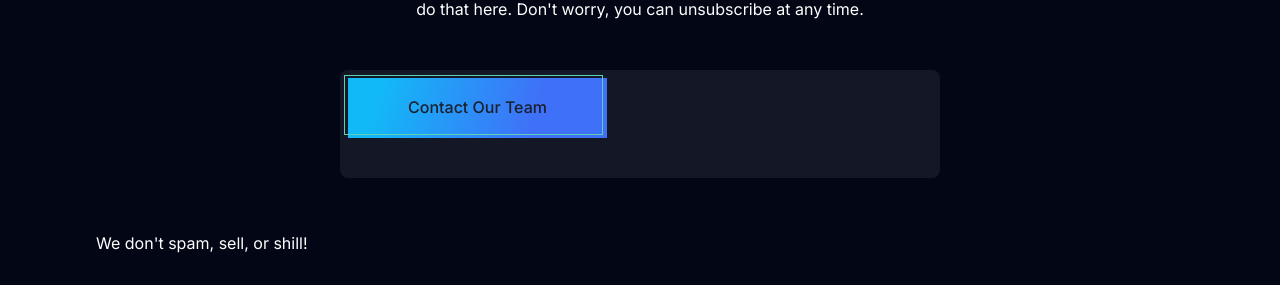
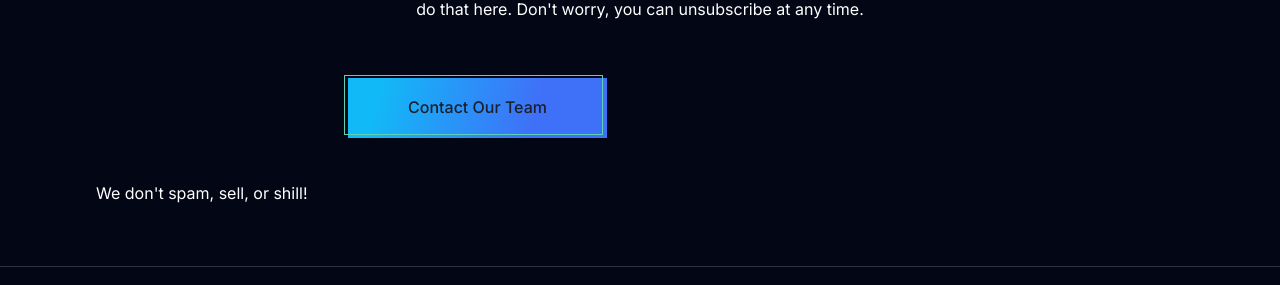
Before and after one commit to arunklu/pyxelchain.com, a Next.js app: page /newsletter in a window 1280 px wide. Shown: the part 515-800 px from the top of the page. Built offline with nearby package versions, Linux system fonts and the light colour scheme; no server answers; a web font is replaced by a local one.

Commit message:
remove gray background for contact us button

```diff
--- a/src/components/newsletter-form.tsx
+++ b/src/components/newsletter-form.tsx
@@ -1,5 +1,5 @@
-import { Flex, FormControl, Input, Text } from '@chakra-ui/react'
-import Link from './link';
+import { Box, FormControl, Input, Text } from '@chakra-ui/react'
+import Link from './link'
 import useDuplicateEmail from '@hooks/use-duplicate-email'
 import { showToast } from '@utils/toast-utils'
 import { useRouter } from 'next/router'
@@ -9,29 +9,23 @@ import Button from './button'
 type NewsletterFormTypes = {
   autoAlign?: boolean
 }
-const NewsletterForm: React.FC<NewsletterFormTypes> = ({ autoAlign }) => {
-
-  return (
+const NewsletterForm: React.FC<NewsletterFormTypes> = ({ autoAlign }) => (
   <>
-      <Flex
+    <Box
       mt={autoAlign ? '48px' : 0}
-        direction={{ base: 'column', lg: 'row' }}
       justifyContent="space-between"
       mx={{ base: 'auto', lg: autoAlign ? 'auto' : 0 }}
       maxW="600px"
-        bg="rgba(255, 255, 255, 0.07)"
       p={2}
       rounded="lg"
     >
-        <Link href="/services" display="flex" flexShrink={0} mb={8}>
+      <Link href="/services" mb={8}>
         <Button>Contact Our Team</Button>
       </Link>
-      </Flex>
-      <Text color="white" mt="53px">
+    </Box>
+    <Text color="white" mt="35px">
       We don't spam, sell, or shill!
     </Text>
   </>
 )
-}
-
 export default NewsletterForm
```
Lines whose indentation alone changed are shown as unchanged.
